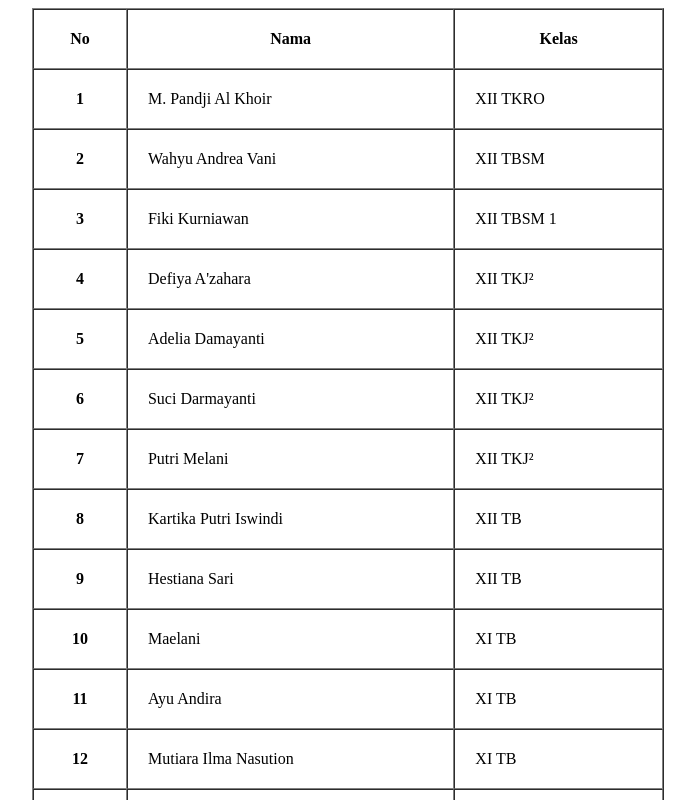
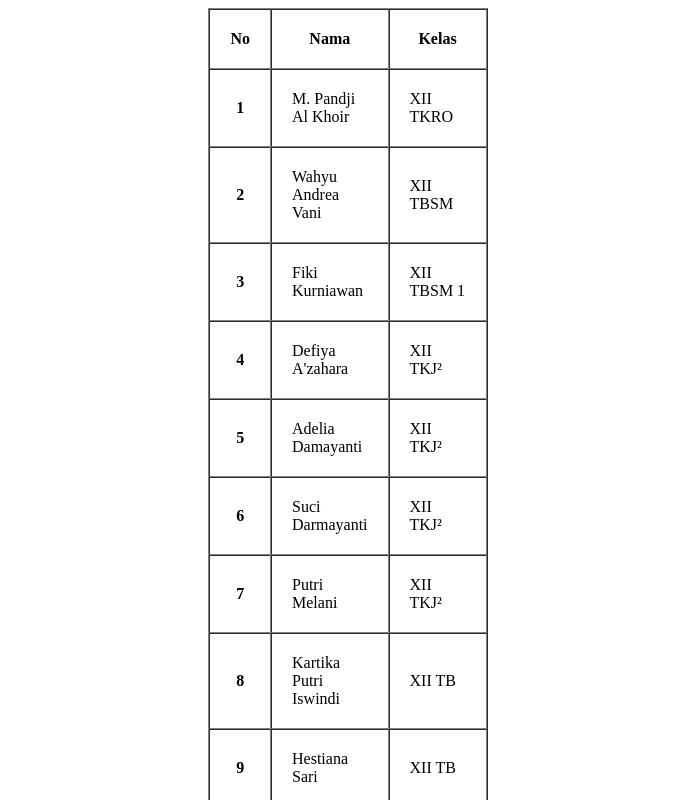
Before and after one commit to jamal0013/webgabutreal22, a plain HTML site: page index.html in a window 1280 px wide. Shown: the top 800 px of the page, without its empty margins (292-987 px from the left). Drawn offline with Linux system fonts and the light colour scheme.

Commit message:
Update index.html

```diff
--- a/index.html
+++ b/index.html
@@ -5,7 +5,7 @@
     </head>
     <body>
 
-        <table border="1" cellspacing="0" cellpadding="20" align="center" width="50%">
+        <table border="1" cellspacing="0" cellpadding="20" align="center" width="50px">
           <thead>
               <th>No</th>
               <th>Nama</th>
```
